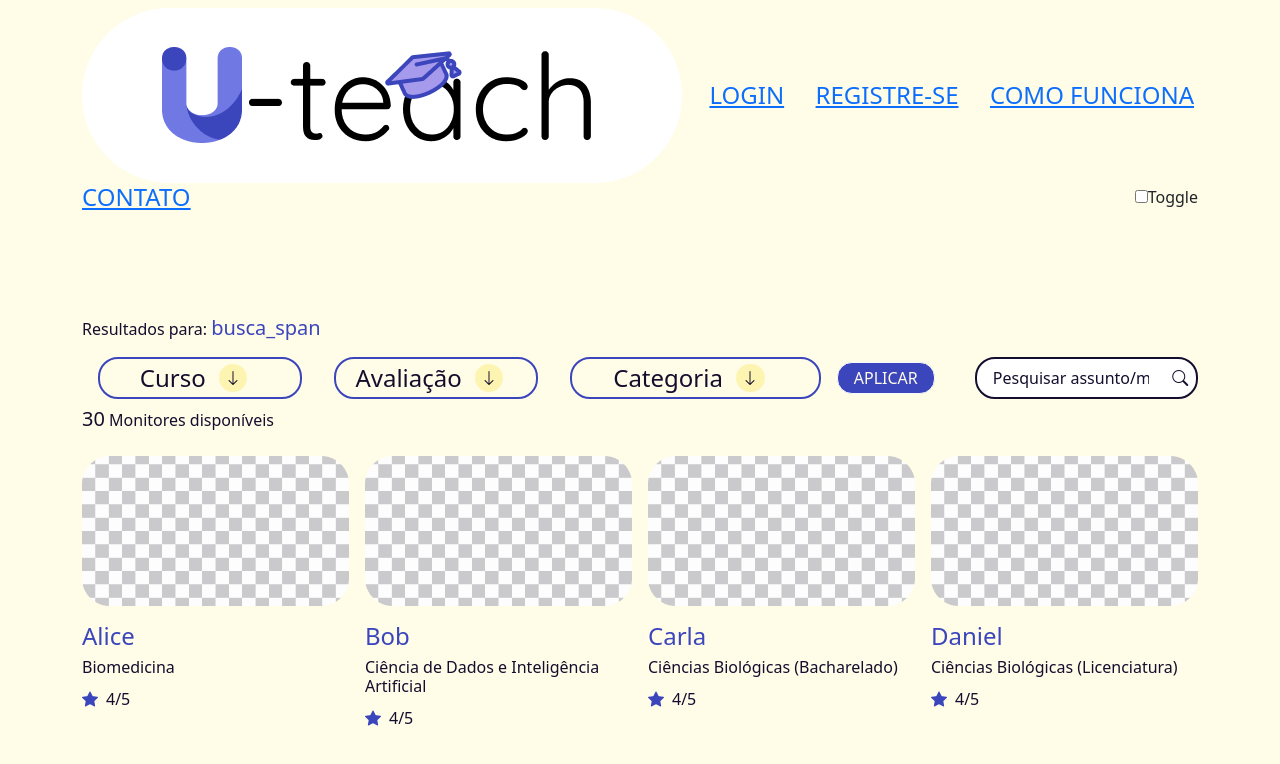
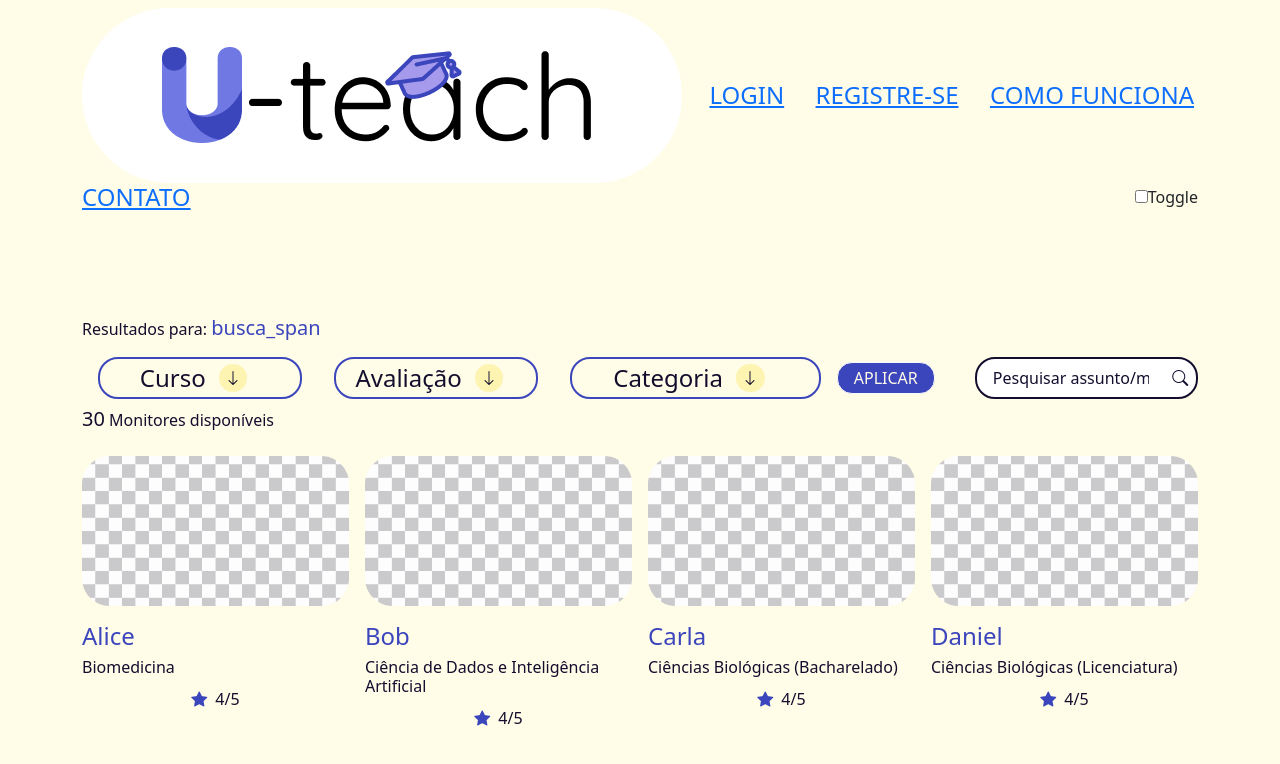
Before and after one commit to rafakid01/PROJETO_INTEGRADOR, an Angular app in the folder projeto-angular/: page /navegacao in a window 1280 px wide. Shown: the top 764 px of the page. Built offline with nearby package versions, Linux system fonts and the light colour scheme.

Commit message:
finalização dropdown css

```diff
--- a/projeto-angular/src/app/components/navegacao-main-estudante/navegacao-main-estudante.component.css
+++ b/projeto-angular/src/app/components/navegacao-main-estudante/navegacao-main-estudante.component.css
@@ -1,3 +1,24 @@
+/* Firefox */
+* {
+    scrollbar-width: 15px;
+    scrollbar-color: var(--dark-yellow) var(--title-color);
+}
+
+/* Chrome, Edge, and Safari */
+*::-webkit-scrollbar {
+    width: 15px;
+}
+
+*::-webkit-scrollbar-track {
+    background: var(--title-color);
+}
+
+*::-webkit-scrollbar-thumb {
+    background-color: #f3dc3e;
+    border-radius: 10px;
+    border: 3px solid var(--title-color);
+}
+
 main {
     padding-top: 6em;
     min-height: 100vh;
@@ -67,9 +88,10 @@ main {
     max-height: 500px;
     width: 100%;
     overflow: auto;
-    background-color: var(--background-color);
-    scrollbar-width: 15px;
-    border-radius: 10px;
+    background-color: var(--title-color);
+    border-radius: 20px;
+    margin-top: 1em;
+    padding: 1em 0;
 }
 
 .dropdown {
@@ -81,7 +103,7 @@ main {
 }
 
 .dropdown>label {
-    color: var(--text-one-color);
+    color: var(--detail-four-color);
 }
 
 .compressed {
@@ -180,6 +202,10 @@ main {
     padding: .4em 0;
 }
 
+.rating-container>.h6 {
+    text-align: center;
+}
+
 .rating-container .h6>i {
     color: var(--text-two-color);
     margin-right: .5em;
--- a/projeto-angular/src/app/services/nav-data.service.ts
+++ b/projeto-angular/src/app/services/nav-data.service.ts
@@ -224,7 +224,7 @@ export class NavDataService {
     { name: 'Gestão Comercial', id: 36 },
     { name: 'Gestão da Qualidade', id: 37 },
     { name: 'Gestão de Equinocultura', id: 38 },
-    { name: 'Gestão de Recursos Humanos', id: 39 },
+    { name: 'Gestão de RH', id: 39 },
     { name: 'Gestão Financeira', id: 40 },
     { name: 'História', id: 41 },
     { name: 'Hotelaria', id: 42 },
```
